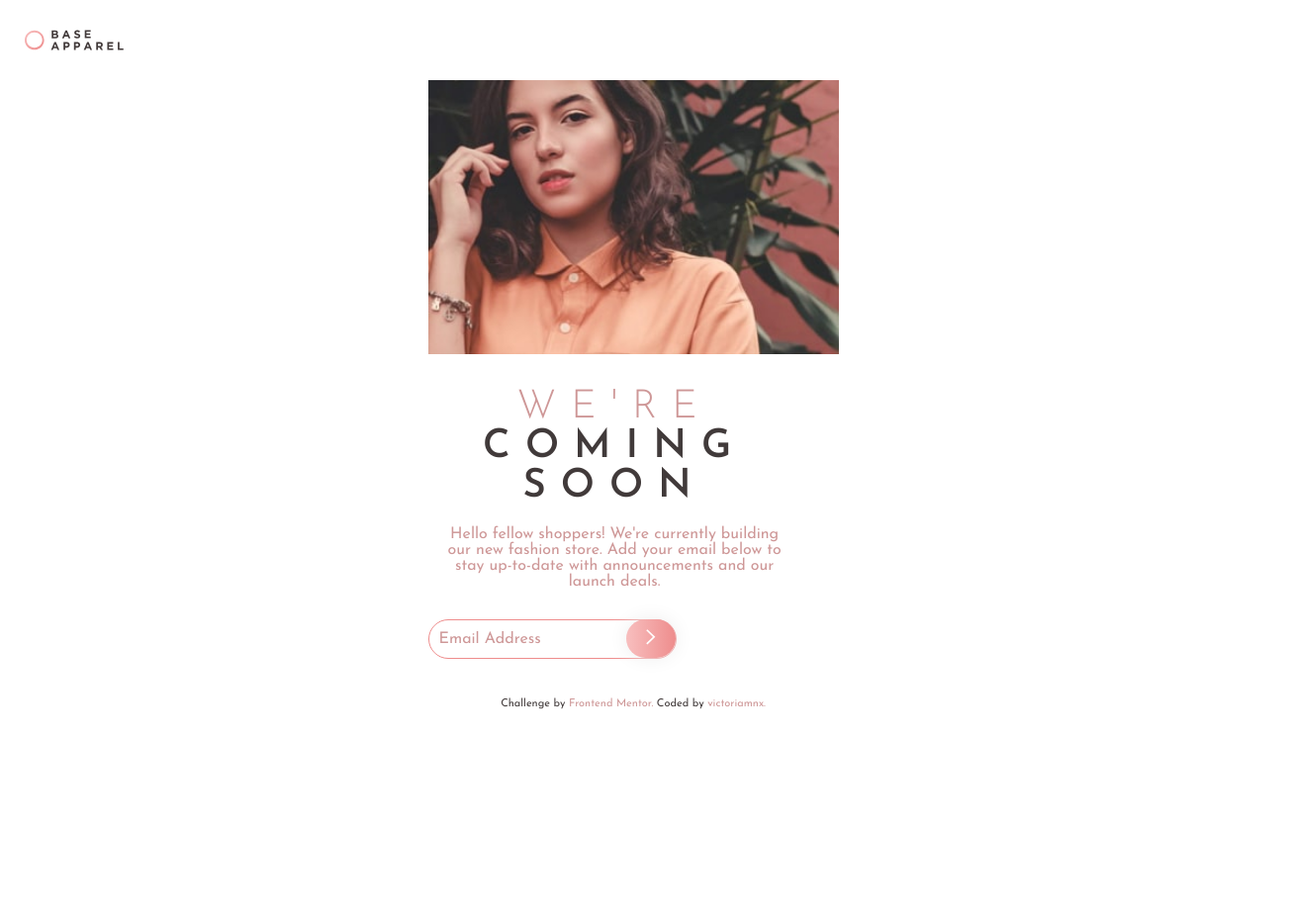
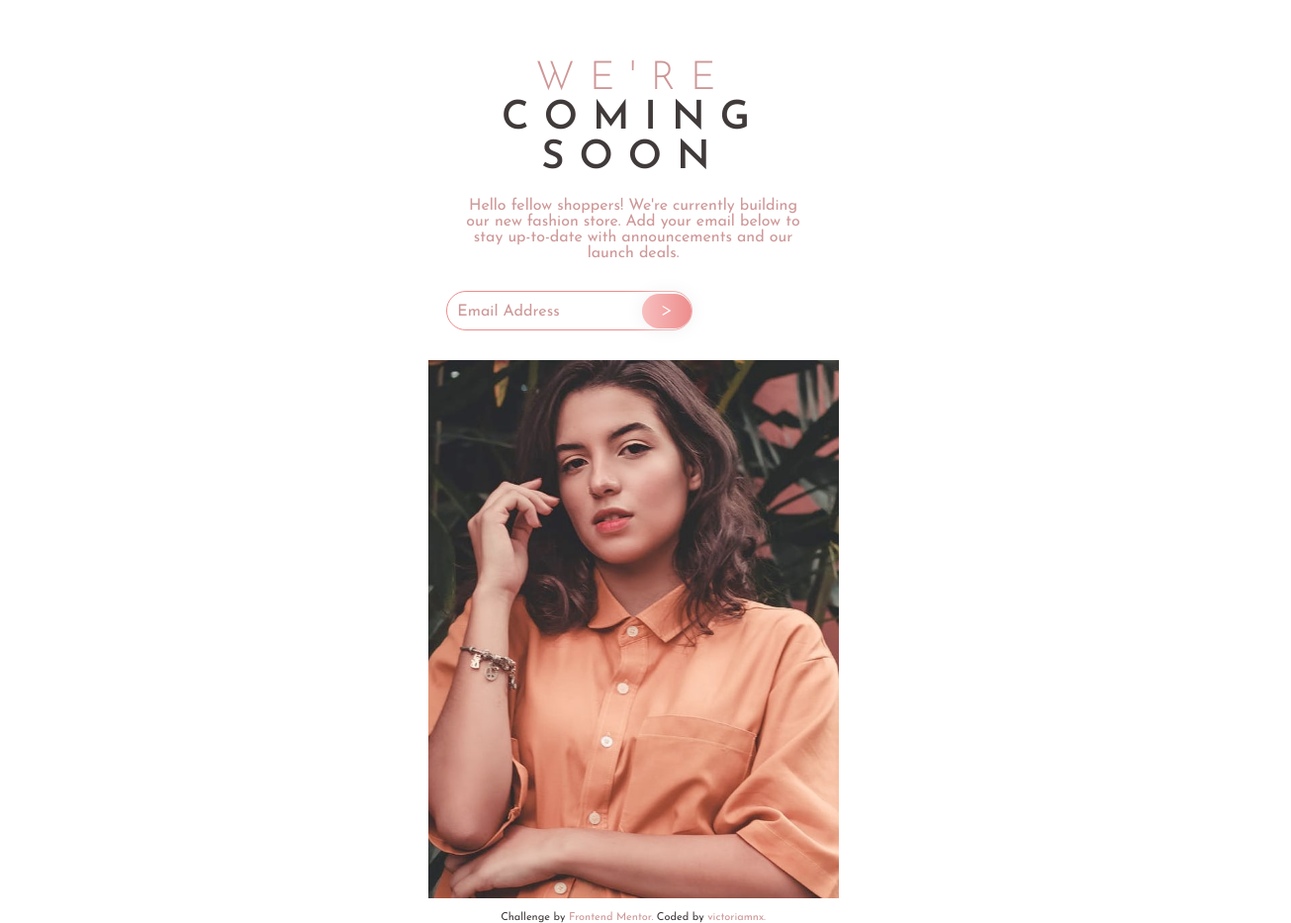
Before and after one commit to victoriamnx/Base-Apparel-Coming-Soon, a plain HTML site: page index.html in a window 1280 px wide. Shown: the whole page at 99% size, 1305 px wide, since content can reach past the window. Before the commit the page ends 800 px from the top, so only its background shows below. Drawn offline with Linux system fonts and the light colour scheme.

Commit message:
fix: components

```diff
--- a/index.html
+++ b/index.html
@@ -14,36 +14,48 @@
   </head>
 
   <body>
-
-      <div id="logo">
-        <img src="components/images/logo.svg" alt="Logo Base Apparel" />
-      </div>
+    <!-- <div id="logo">
+      <img src="components/images/logo.svg" alt="Logo Base Apparel" />
+    </div> -->
 
     <main>
-      <div id="hero">
-        <img
-          id="mobile"
-          src="components/images/hero-mobile.jpg"
-          alt="Img of a Girl"
-        />
-
       <div class="container">
         <div id="infos">
           <h1><span class="span1">WE'RE</span> <br />COMING <br />SOON</h1>
           <p>
             Hello fellow shoppers! We're currently building <br />our new
-            fashion store. Add your email below to<br /> stay up-to-date with
-            announcements and our <br />launch deals.
+            fashion store. Add your email below to<br />
+            stay up-to-date with announcements and our <br />launch deals.
           </p>
         </div>
 
         <form>
           <input type="email" placeholder="Email Address" />
           <button>
-            <img id="imgbutton" src="components/images/icon-arrow.svg" alt="Send Arrow" />
+            <img
+              id="imgbutton"
+              src="components/images/icon-arrow.svg"
+              alt="Send Arrow"
+            />
           </button>
         </form>
       </div>
+
+      <section>
+        <div id="hero">
+          <!-- <img
+            id="mobile"
+            src="components/images/hero-mobile.jpg"
+            alt="Img of a Girl"
+          /> -->
+          <img
+            id="desktop"
+            src="components/images/hero-desktop.jpg"
+            alt="Img of a Girl"
+          />
+        </div>
+      </section>
+
     </main>
 
     <footer>
```
